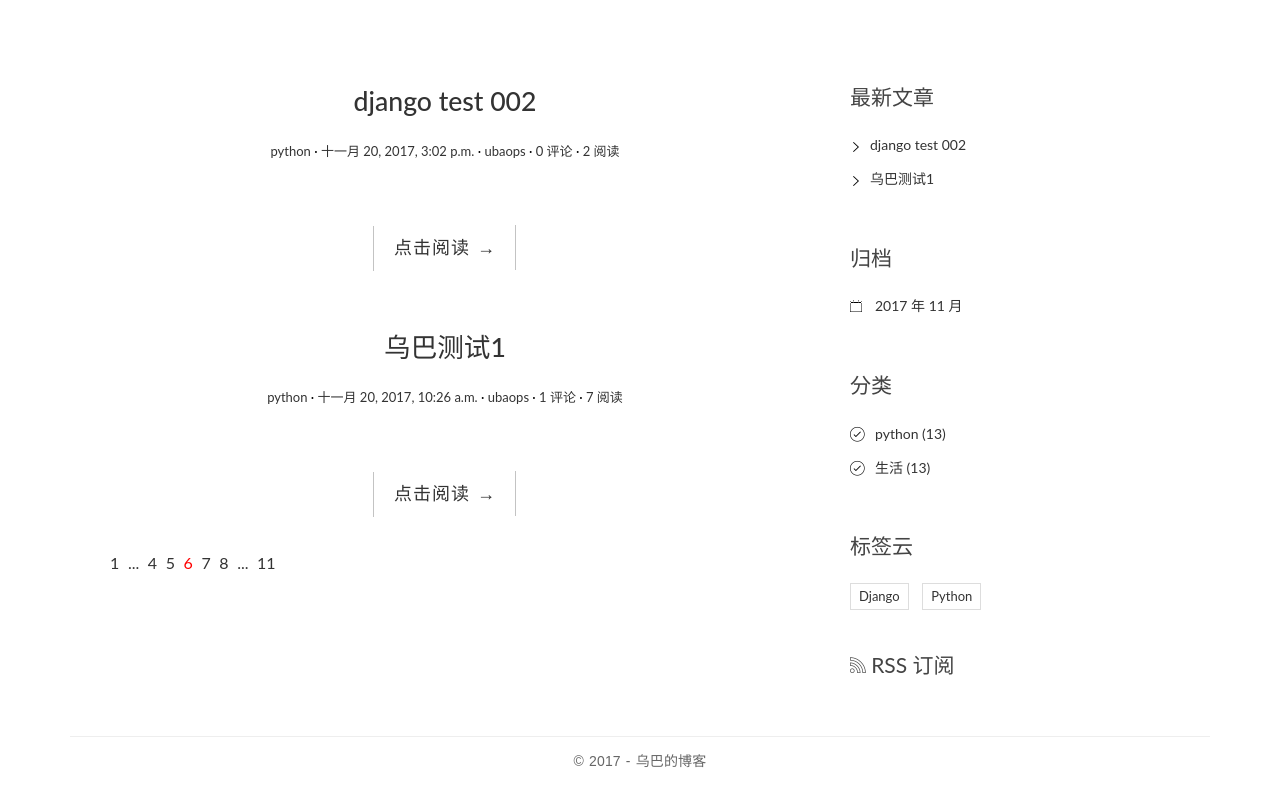
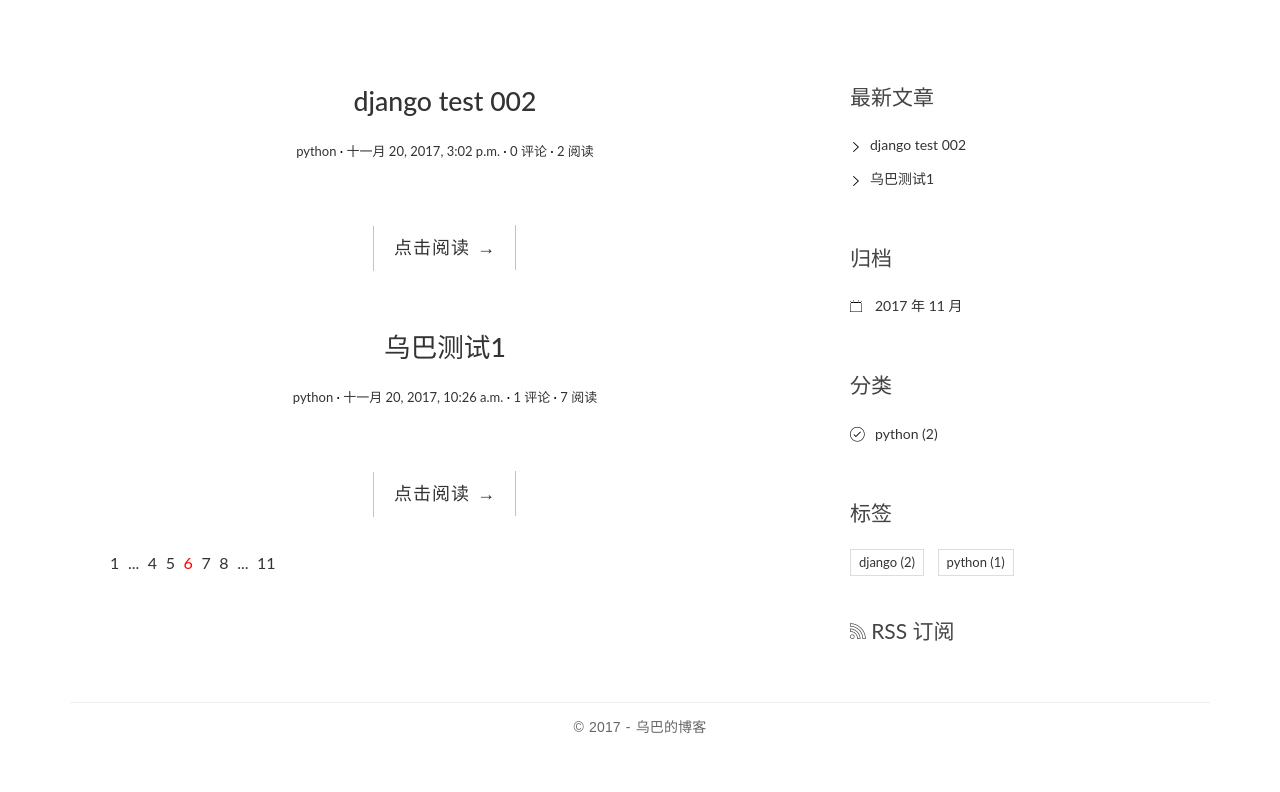
Before and after one commit to ubaops/ubablog, a Django app: page / in a window 1280 px wide. Shown: the part 91-883 px from the top of the page. After the commit the page ends 825 px from the top, so only its background shows below. Run offline with Django 3.2, Linux system fonts and the light colour scheme; data comes from the database, SQL or seed files in the repository; both versions use the stored data as it was after the commit; some libraries are stand-ins or nearby versions.

Commit message:
cate and tag num

```diff
--- a/blog/models.py
+++ b/blog/models.py
@@ -70,4 +70,5 @@ class Post(models.Model):
 
     def increase_views(self):
         self.views += 1
+        #只自增views字段
         self.save(update_fields=['views'])
--- a/blog/templatetags/blog_tags.py
+++ b/blog/templatetags/blog_tags.py
@@ -1,6 +1,6 @@
 from django import template
-from ..models import Post, Category
-
+from ..models import Post, Category,Tag
+from django.db.models.aggregates import Count
 register = template.Library()
 
 #最新文章模板标签
@@ -17,4 +17,10 @@ def archives():
 @register.simple_tag
 def get_categories():
     # 别忘了在顶部引入 Category 类
-    return Category.objects.all()
+    return Category.objects.annotate(num_posts=Count('post')).filter(num_posts__gt=0)
+
+#标签
+@register.simple_tag
+def get_tags():
+    # 别忘了在顶部引入 Tag 类
+    return Tag.objects.annotate(num_posts=Count('post')).filter(num_posts__gt=0)
--- a/blog/urls.py
+++ b/blog/urls.py
@@ -10,4 +10,5 @@ urlpatterns = [
     url(r'^post/(?P<pk>[0-9]+)/$', views.detail, name='detail'),
     url(r'^archives/(?P<year>[0-9]{4})/(?P<month>[0-9]{1,2})/$', views.archives, name='archives'),
     url(r'^category/(?P<pk>[0-9]+)/$', views.category, name='category'),
+    url(r'^tag/(?P<pk>[0-9]+)/$', views.tag, name='tag'),
 ]
--- a/blog/views.py
+++ b/blog/views.py
@@ -1,5 +1,5 @@
 from django.shortcuts import render
-from .models import Post,Category
+from .models import Post,Category,Tag
 from django.shortcuts import render, get_object_or_404
 # Create your views here.
 from django.http import HttpResponse
@@ -27,10 +27,12 @@ def detail(request, pk):
     form = CommentForm()
     # 获取这篇 post 下的全部评论
     comment_list = post.comment_set.all()
+    tag_list = post.tags.all()
     # 将文章、表单、以及文章下的评论列表作为模板变量传给 detail.html 模板，以便渲染相应数据。
     context = {'post': post,
                'form': form,
-               'comment_list': comment_list
+               'comment_list': comment_list,
+               'tag_list':tag_list
                }
     return render(request, 'blog/detail.html', context=context)
 
@@ -46,3 +48,8 @@ def category(request, pk):
     cate = get_object_or_404(Category, pk=pk)
     post_list = Post.objects.filter(category=cate).order_by('-created_time')
     return render(request, 'blog/index.html', context={'post_list': post_list})
+
+def tag(request,pk):
+    tags=get_object_or_404(Tag,pk=pk)
+    post_list = Post.objects.filter(tags=tags).order_by('-created_time')
+    return render(request, 'blog/index.html', context={'post_list': post_list})
--- a/templates/base.html
+++ b/templates/base.html
@@ -109,7 +109,7 @@
                     <ul>
                         {% for category in category_list %}
                         <li>
-                            <a href="{% url 'blog:category' category.pk %}">{{ category.name }} <span class="post-count">(13)</span></a>
+                            <a href="{% url 'blog:category' category.pk %}">{{ category.name }} <span class="post-count">({{ category.num_posts }})</span></a>
                         </li>
                         {% empty %}
                         暂无分类！
@@ -118,14 +118,16 @@
                 </div>
 
                 <div class="widget widget-tag-cloud">
-                    <h3 class="widget-title">标签云</h3>
+                    <h3 class="widget-title">标签</h3>
+                    {% get_tags as tag_list %}
                     <ul>
+                        {% for tag in tag_list %}
                         <li>
-                            <a href="#">Django</a>
+                            <a href="{% url 'blog:tag' tag.pk %}">{{ tag.name }} <span class="post-count">({{ tag.num_posts }})</span></a>
                         </li>
-                        <li>
-                            <a href="#">Python</a>
-                        </li>
+                        {% empty %}
+                        暂无分类！
+                        {% endfor %}
                     </ul>
                 </div>
                 <div class="rss">
--- a/templates/blog/detail.html
+++ b/templates/blog/detail.html
@@ -4,10 +4,11 @@
       <header class="entry-header">
         <h1 class="entry-title">{{ post.title }}</h1>
         <div class="entry-meta">
-          <span class="post-category"><a href="#">{{ post.category.name }}</a></span>
+          {% for tag in tag_list %}
+          <span class="post-category"><a href="{% url 'blog:tag' tag.pk %}">{{ tag.name }}</a></span>
+          {% endfor %}
           <span class="post-date"><a href="#"><time class="entry-date"
                                                     datetime="{{ post.created_time }}">{{ post.created_time }}</time></a></span>
-          <span class="post-author"><a href="#">{{ post.author }}</a></span>
           <span class="comments-link"><a href="#commtent-list">{{ post.comment_set.count }} 评论</a></span>
           <span class="views-count"><a href="#">{{ post.views }} 阅读</a></span>
         </div>
--- a/templates/blog/index.html
+++ b/templates/blog/index.html
@@ -11,7 +11,6 @@
                 <span class="post-category"><a href="#">{{ post.category.name }}</a></span>
                 <span class="post-date"><a href="#"><time class="entry-date"
                                                           datetime="{{ post.created_time }}">{{ post.created_time }}</time></a></span>
-                <span class="post-author"><a href="#">{{ post.author }}</a></span>
                 <span class="comments-link"><a href="#">{{ post.comment_set.count }} 评论</a></span>
                 <span class="views-count"><a href="#">{{ post.views }} 阅读</a></span>
             </div>
```
Also changed, not shown: db.sqlite3.
